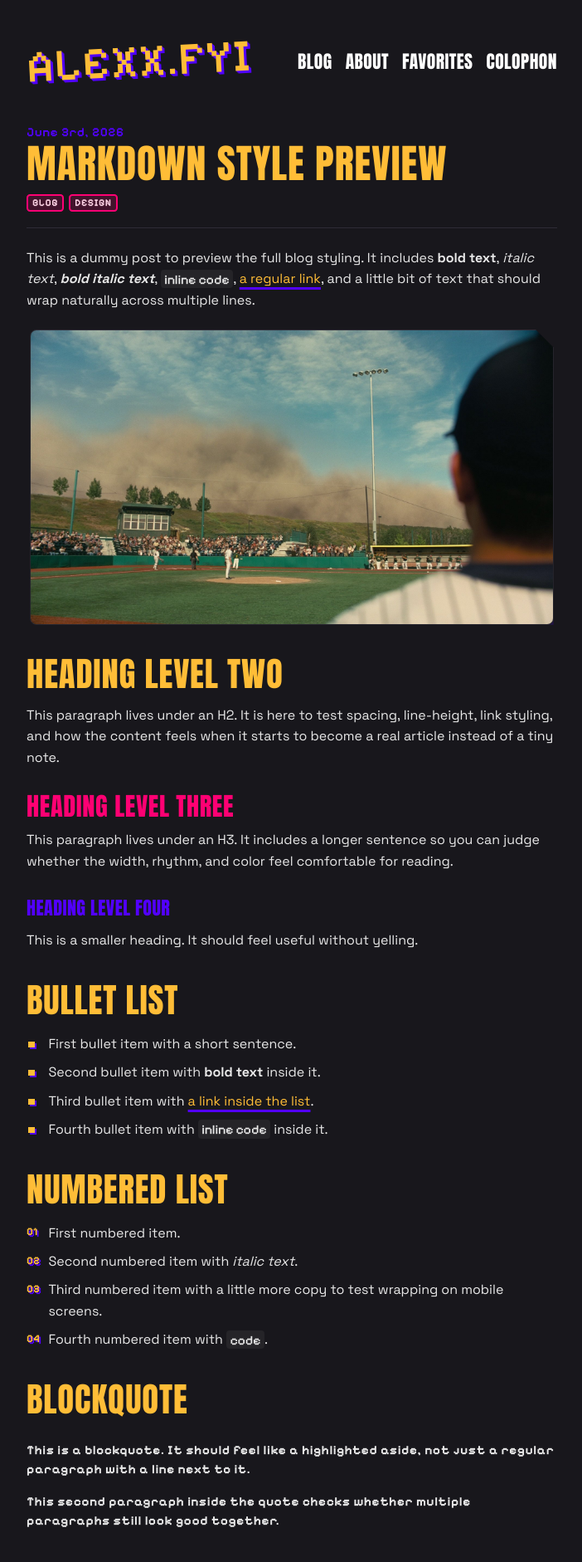
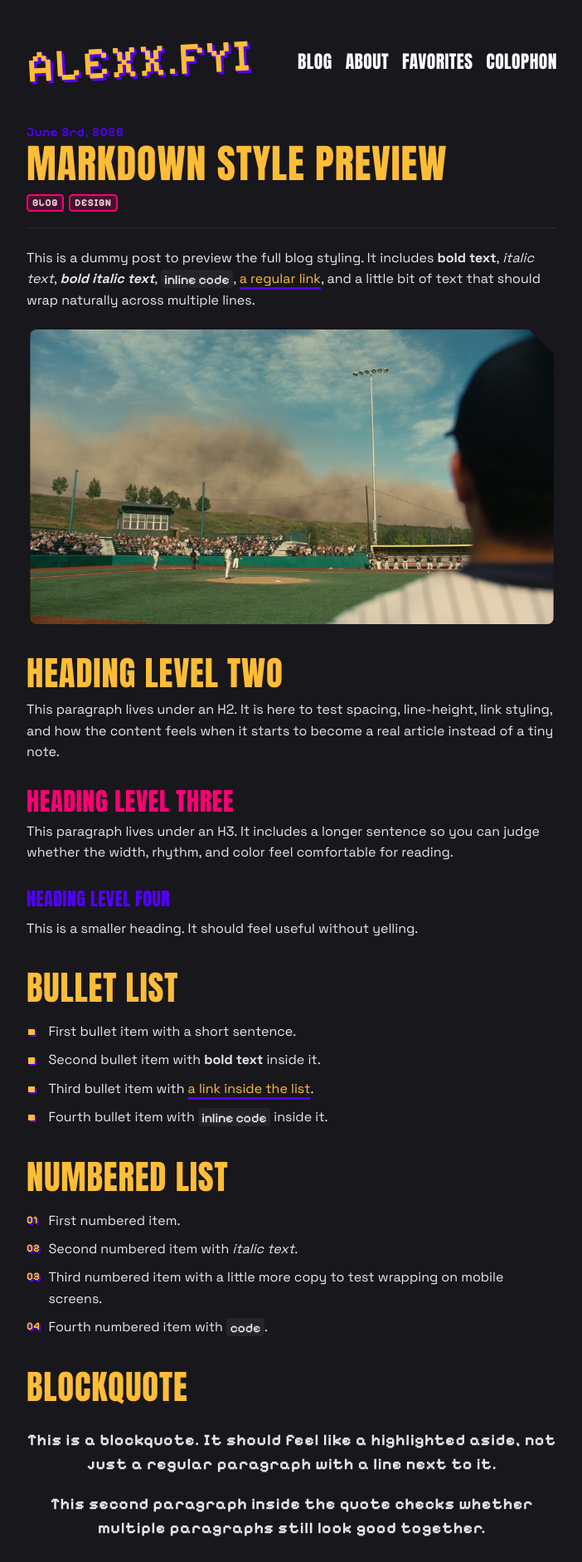
Before and after one commit to Alxndrrr/alexx.fyi, a Jekyll site: the page built from _posts/2026-06-03-markdown-style-preview.md, in a window 1280 px wide. Shown: the top 1882 px of the page at 83% size, without its empty margins (288-990 px from the left). Built offline with Jekyll 4.4.1, drawn with Linux system fonts in a browser that asks for light colours; some web fonts are replaced.

Commit message:
Update _alexx.scss
dgdfgfdgfdg

```diff
--- a/_sass/_alexx.scss
+++ b/_sass/_alexx.scss
@@ -841,13 +841,13 @@ img {
 .article__content h2 {
   color: var(--color-accent-yellow);
   font-size: clamp(1.8rem, 7vw, 2.55rem);
-  margin: 2.25rem 0 0.8rem;
+  margin: 2.25rem 0 0.45rem;
 }
 
 .article__content h3 {
   color: var(--color-accent);
   font-size: clamp(1.35rem, 5.5vw, 1.9rem);
-  margin: 1.8rem 0 0.65rem;
+  margin: 1.8rem 0 0.38rem;
 }
 
 .article__content h4 {
@@ -856,7 +856,7 @@ img {
   font-size: clamp(1.08rem, 4.5vw, 1.38rem);
   font-weight: 400;
   letter-spacing: 0.02em;
-  margin: 1.6rem 0 0.55rem;
+  margin: 1.6rem 0 0.3rem;
   text-transform: uppercase;
 }
 
@@ -940,15 +940,16 @@ img {
   border: 0;
   border-radius: 0;
   box-shadow: none;
-  color: var(--color-muted);
+  color: var(--color-accent-yellow);
   font-family: var(--font-detail);
-  font-size: 0.96rem;
+  font-size: clamp(1.04rem, 4vw, 1.2rem);
   font-weight: 700;
   letter-spacing: 0.04em;
   line-height: 1.5;
   margin: 1.65rem 0;
   padding: 0;
   position: relative;
+  text-align: center;
 }
 
 .article__content blockquote::before {
@@ -974,13 +975,19 @@ img {
 .article__content figure > img,
 .article__content > img {
   background: var(--color-panel-soft);
-  border: 1px solid var(--color-line);
   border-radius: 8px;
   box-shadow: 0.45rem 0.45rem 0 rgba(82, 0, 255, 0.2);
-  clip-path: polygon(0 0, calc(100% - 1.35rem) 0, 100% 1.35rem, 100% 100%, 0 100%);
+  clip-path: polygon(0 0, calc(100% - 1.85rem) 0, 100% 1.85rem, 100% 100%, 0 100%);
   margin: 1.4rem auto;
   max-width: calc(100% - 0.55rem);
   width: calc(100% - 0.55rem);
+}
+
+.article__content hr {
+  background: var(--color-accent-purple);
+  border: 0;
+  height: 0.18rem;
+  margin: 2rem 0;
 }
 
 /* Favorites page: poster grids for movies, shows, games, and more. */
@@ -1166,8 +1173,8 @@ mark,
   border-radius: 0.35em;
   display: inline-block;
   font-family: var(--font-detail);
-  font-weight: 700;
-  letter-spacing: 0.03em;
+  font-weight: 500;
+  letter-spacing: 0.01em;
   line-height: 1.05;
   margin-block: 0.08em;
   padding: 0.06em 0.3em 0.12em;
```
